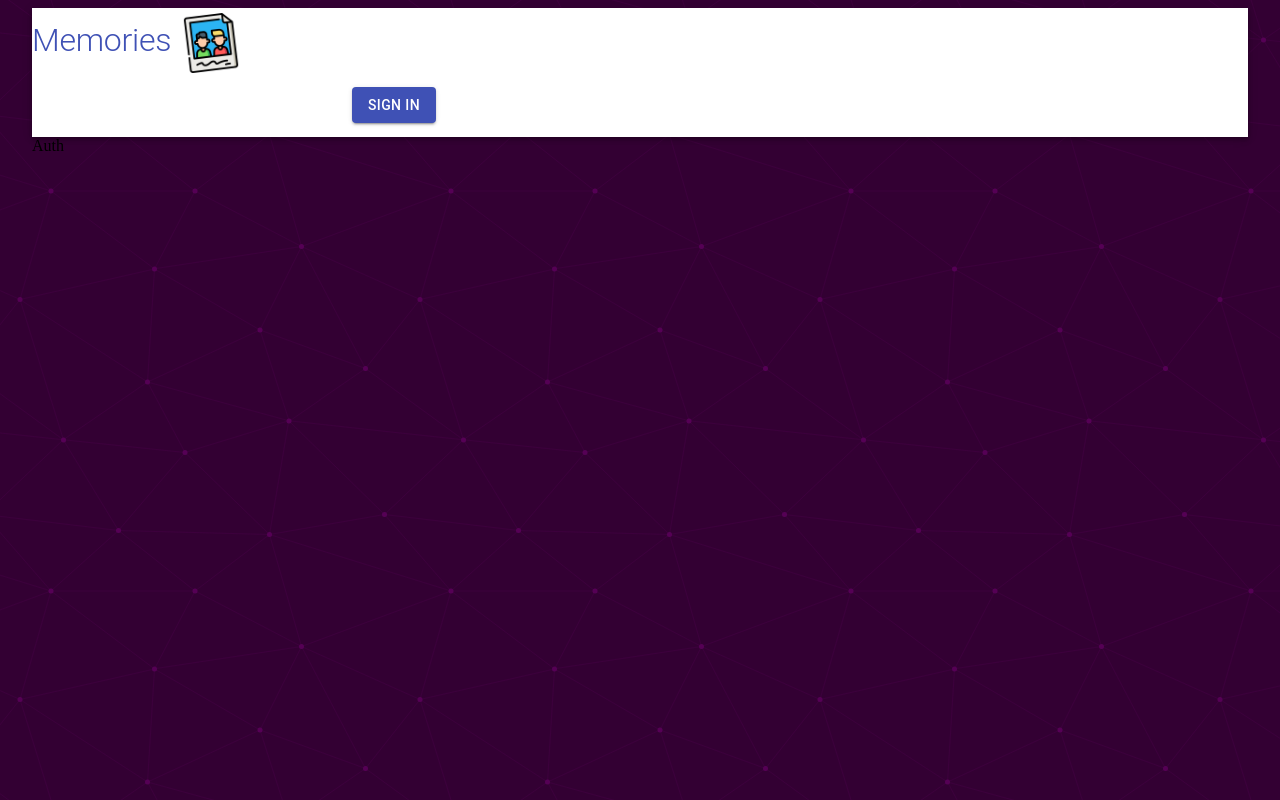
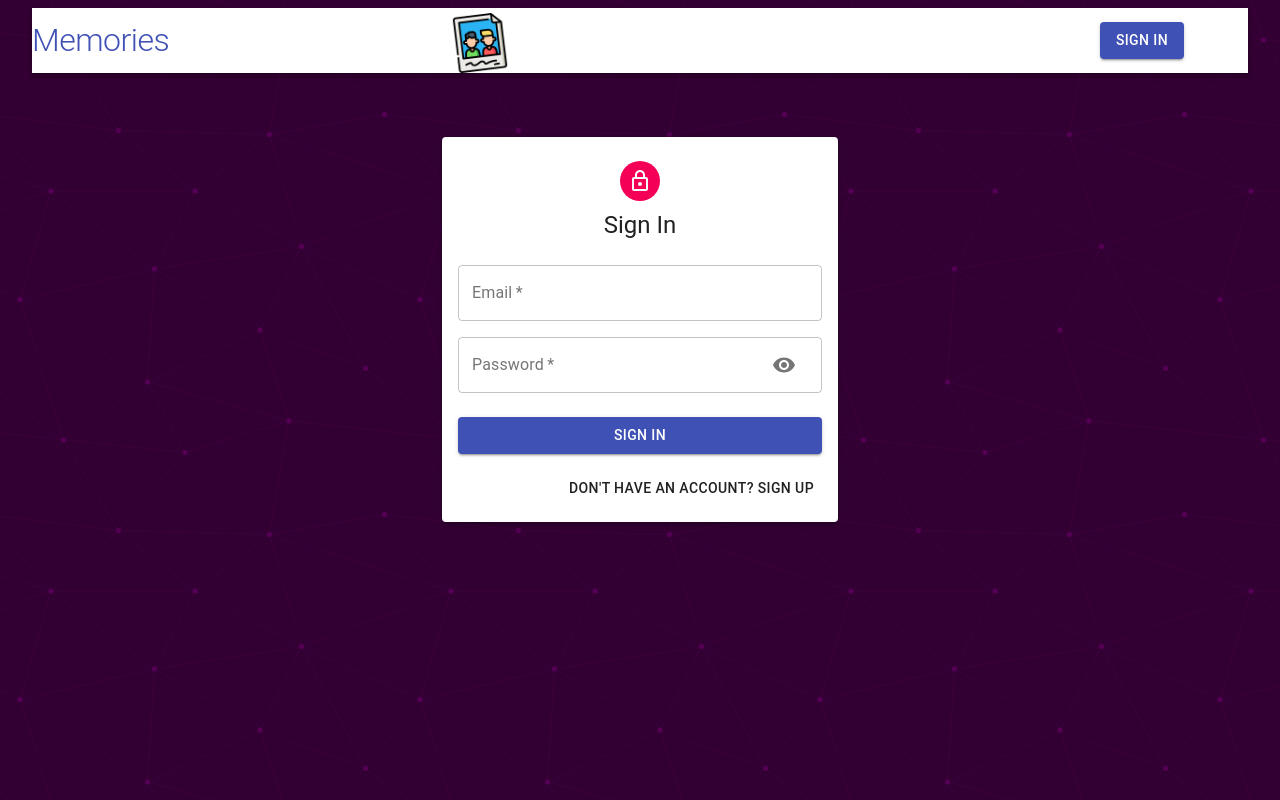
Before and after one commit to thanhle0203/Memories-app, a React (Create React App) app in the folder memories-app/client/: page /auth in a window 1280 px wide. Built offline with nearby package versions, Linux system fonts and the light colour scheme.

Commit message:
Created Authentification component

```diff
--- a/memories-app/client/src/components/Auth/Auth.js
+++ b/memories-app/client/src/components/Auth/Auth.js
@@ -1,11 +1,68 @@
-import React from 'react';
-import { Avatar, Button, Paper, Grid, Typography, Container } from '@material-ui/core';
+import React, { useState } from 'react';
+import { Avatar, Button, Paper, Grid, Typography, Container, TextField } from '@material-ui/core';
+import LockOutlinedIcon from '@material-ui/icons/LockOutlined';
 import useStyle from './styles';
+import Input from './Input';
 
 const Auth = () => {
-  const state = null;
+  const classes = useStyle();
+
+  const [ showPassword, setShowPassword] = useState(false);
+
+  const [isSignup, setIsSignup] = useState(false);
+
+  const handleShowPassword = () => setShowPassword((prevShowPassword) => !prevShowPassword);
+
+  const handleSubmit = () => {
+
+  }
+
+  const handleChange = () => {
+
+  }
+
+  const switchMode = () => {
+    setIsSignup((prevIsSignup) => !prevIsSignup);
+    handleShowPassword(false);
+  }
+
+
   return (
-    <div>Auth</div>
+    <Container className='main' maxWidth='xs' >
+      <Paper className={classes.paper} elevation={3}>
+        <Avatar className={classes.avatar}>
+            <LockOutlinedIcon />
+        </Avatar>
+        <Typography variant='h5'>{isSignup ? 'Sign Up' : 'Sign In'}</Typography>
+        <form className={classes.form} onSubmit={handleSubmit}>
+          <Grid container spacing={2}>
+            {
+              isSignup && (
+                <>
+                  <Input name='firstName' label='First Name' handleChange={handleChange} autoFocus half></Input>
+                  <Input name='lastName' label='Last Name' handleChange={handleChange} autoFocus></Input>
+                </>
+              )
+            }
+            <Input name='email' label='Email' handleChange={handleChange} type='email' />
+            <Input name='password' label='Password' handleChange={handleChange} type={showPassword ? 'text' : 'password'} handleShowPassword={handleShowPassword} />
+            { isSignup && <Input name='confirmPassword' label='Confirm Password' handleChange={handleChange} type='password' />}
+          </Grid>
+
+          <Button type='submit' fullWidth variant='contained' color='primary' className={classes.submit}>
+            {isSignup ? 'Sign Up' : 'Sign In'}
+          </Button>
+
+          <Grid container justify='flex-end'>
+            <Grid item>
+              <Button onClick={switchMode}>
+                { isSignup ? 'Already have an account? Sign In' : "Don't have an account? Sign Up" }
+              </Button>
+            </Grid>
+          </Grid>
+        </form>
+      </Paper>
+    </Container>
   )
 }
 
--- /dev/null
+++ b/memories-app/client/src/components/Auth/Input.js
@@ -0,0 +1,33 @@
+import React from 'react'
+import { TextField, Grid, InputAdornment, IconButton } from '@material-ui/core';
+import Visibility from '@material-ui/icons/Visibility';
+import VisibilityOff from '@material-ui/icons/VisibilityOff';
+
+
+const Input = ({name, handleChange, label, autoFocus, type, handleShowPassword, half }) => {
+  return (
+    <Grid item xs={12} sm={half ? 6 : 12}>
+       <TextField
+         name={name}
+         onChange={handleChange}
+         variant='outlined'
+         required
+         fullWidth
+         label={label}
+         autoFocus={autoFocus}
+         type={type}
+         InputProps={name === 'password' && {
+           endAdornment: (
+             <InputAdornment position='end'>
+               <IconButton onClick={handleShowPassword}>
+                 {type === 'password' ? <Visibility /> : <VisibilityOff />}
+               </IconButton>
+             </InputAdornment>
+           ),
+         } }
+       />
+    </Grid>
+  )
+}
+
+export default Input
--- a/memories-app/client/src/components/Form/styles.js
+++ b/memories-app/client/src/components/Form/styles.js
@@ -9,6 +9,7 @@ export default makeStyles((theme) => ({
   },
   paper: {
     padding: theme.spacing(2),
+    marginTop: '50px',
   },
   form: {
     display: 'flex',
--- a/memories-app/client/src/components/Home/Home.js
+++ b/memories-app/client/src/components/Home/Home.js
@@ -17,7 +17,7 @@ const Home = () => {
   return (
     <Grow in>
         <Container>
-        <Grid container justifyContent='space-between' alignItems='stretch' spacing={3}>
+        <Grid container justifyContent='space-between' alignItems='stretch' spacing={3} margin-top='50px'>
             <Grid item xs={12} sm={7} >
                 <Posts setCurrentId={setCurrentId}  />
             </Grid>
--- a/memories-app/client/src/components/Navbar/Navbar.js
+++ b/memories-app/client/src/components/Navbar/Navbar.js
@@ -14,11 +14,22 @@ const Navbar = () => {
     <div>
       <AppBar className={classes.AppBar} position='static' color='inherit'>
         <div className={classes.brandContainer}>
-            <Typography component={Link} to='/' className={classes.heading} variant='h2' align='center'>Memories</Typography>
+            <Typography component={Link} to='/' className={classes.heading} variant='h1' align='center'>Memories</Typography>
             <img className={classes.image} src={memories} alt='icon' height='60' />
+
+            <Toolbar className={classes.toolbar}>
+            {user ? (
+                <div className={classes.profile}>
+                <Avatar className={classes.purple} alt={user.result.name} src={user.result.imageUrl}>{user.result.name.charAt(0)}</Avatar>
+                <Typography className={classes.userName} variant='h6'>{user.result.name}</Typography>
+                <Button variant='contained' className={classes.logout} color='secondary'>Logout</Button>
+                </div> ): (
+                <Button component={Link} to='/auth' className={classes.login} variant='contained' color='primary'>Sign In</Button>
+            )}
+            </Toolbar>
         </div>
 
-        <Toolbar className={classes.toolbar}>
+       {/* <Toolbar className={classes.toolbar}>
           {user ? (
             <div className={classes.profile}>
               <Avatar className={classes.purple} alt={user.result.name} src={user.result.imageUrl}>{user.result.name.charAt(0)}</Avatar>
@@ -28,7 +39,8 @@ const Navbar = () => {
             <Button component={Link} to='/auth' className={classes.login} variant='contained' color='primary'>Sign In</Button>
           )}
         </Toolbar>
-      </AppBar>
+            */}
+            </AppBar>
     </div>
   )
 }
--- a/memories-app/client/src/components/Navbar/styles.js
+++ b/memories-app/client/src/components/Navbar/styles.js
@@ -5,6 +5,7 @@ export default makeStyles((theme) => ({
   appBar: {
     borderRadius: 15,
     margin: '30px 0',
+    marginBottom: '200px',
     display: 'flex',
     flexDirection: 'row',
     justifyContent: 'space-between',
@@ -31,6 +32,7 @@ export default makeStyles((theme) => ({
     [theme.breakpoints.down('sm')]: {
       width: 'auto',
     },
+    marginRight: '20px',
   },
   profile: {
     display: 'flex',
@@ -44,7 +46,6 @@ export default makeStyles((theme) => ({
     },
   },
   login: {
-    display: 'flex',
     justifyContent: 'flex-end',
     marginRight: '20px',
     alignItems: 'right',
@@ -59,6 +60,7 @@ export default makeStyles((theme) => ({
   },
   brandContainer: {
     display: 'flex',
+    justifyContent: 'space-between',
     alignItems: 'center',
   },
   purple: {
```
